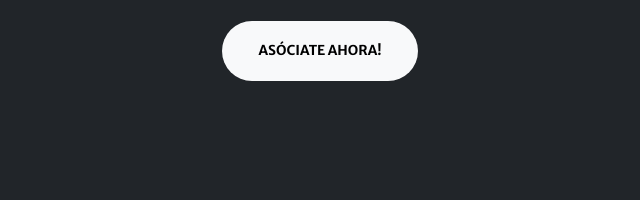
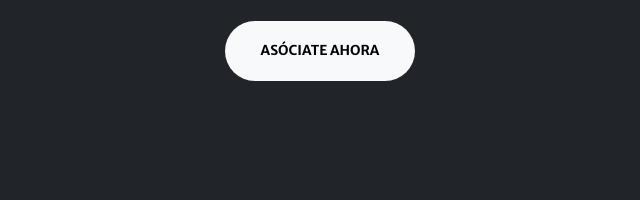
Before and after one commit to EnricGTorrents/AMSRO-Spain, a plain HTML site: page index.html in a window 1280 px wide. Shown: the part 3044-3244 px from the top of the page, 320-960 px from the left. Drawn offline with nearby package versions, Linux system fonts and the light colour scheme; some packages are replaced by stand-ins of ours; a script that the page names is missing.

Commit message:
Asóciate sin exclamación

```diff
--- a/index.html
+++ b/index.html
@@ -245,7 +245,7 @@ La Membresía de asociado de AMSRO está disponible para las personas que no cum
             <div class="container px-4 px-lg-5 text-center">
                 <h2 class="mb-4">Únete a la Asociación Médica Aeroespacial (AMSRO-AsMA)</br></br>
 </h2>
-                <a class="btn btn-light btn-xl" href="https://www.amsro.org/membership">Asóciate ahora!</a>
+                <a class="btn btn-light btn-xl" href="https://www.amsro.org/membership">Asóciate ahora</a>
             </div>
         </section>
 
```
